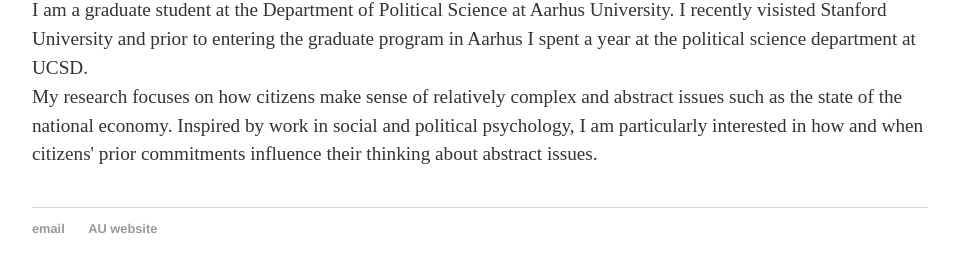
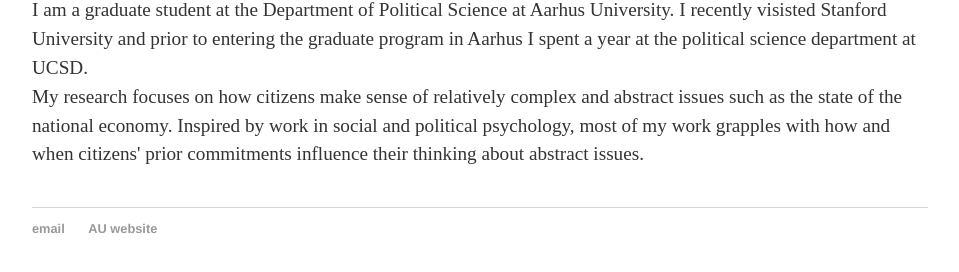
Before and after one commit to mbisgaard/mbisgaard.github.io, a Jekyll site: the page built from index.html, in a window 1280 px wide. Shown: the part 201-473 px from the top of the page, without its empty margins (160-1119 px from the left). Built offline with Jekyll 4.4.1, drawn with Linux system fonts in a browser that asks for light colours.

Commit message:
Update index.html

```diff
--- a/index.html
+++ b/index.html
@@ -7,7 +7,7 @@
 
 	<p2>I am a graduate student at the Department of Political Science at Aarhus University. I recently visisted Stanford University and prior to entering the graduate program in Aarhus I spent a year at the political science department at UCSD.</p2>
 	<br>
-	<p2>My research focuses on how citizens make sense of relatively complex and abstract issues such as the state of the national economy. Inspired by work in social and political psychology, I am particularly interested in how and when citizens' prior commitments influence their thinking about abstract issues.</p2>
+	<p2>My research focuses on how citizens make sense of relatively complex and abstract issues such as the state of the national economy. Inspired by work in social and political psychology, most of my work grapples with how and when citizens' prior commitments influence their thinking about abstract issues.</p2>
 
 
 	<p>&nbsp;</p>
```
